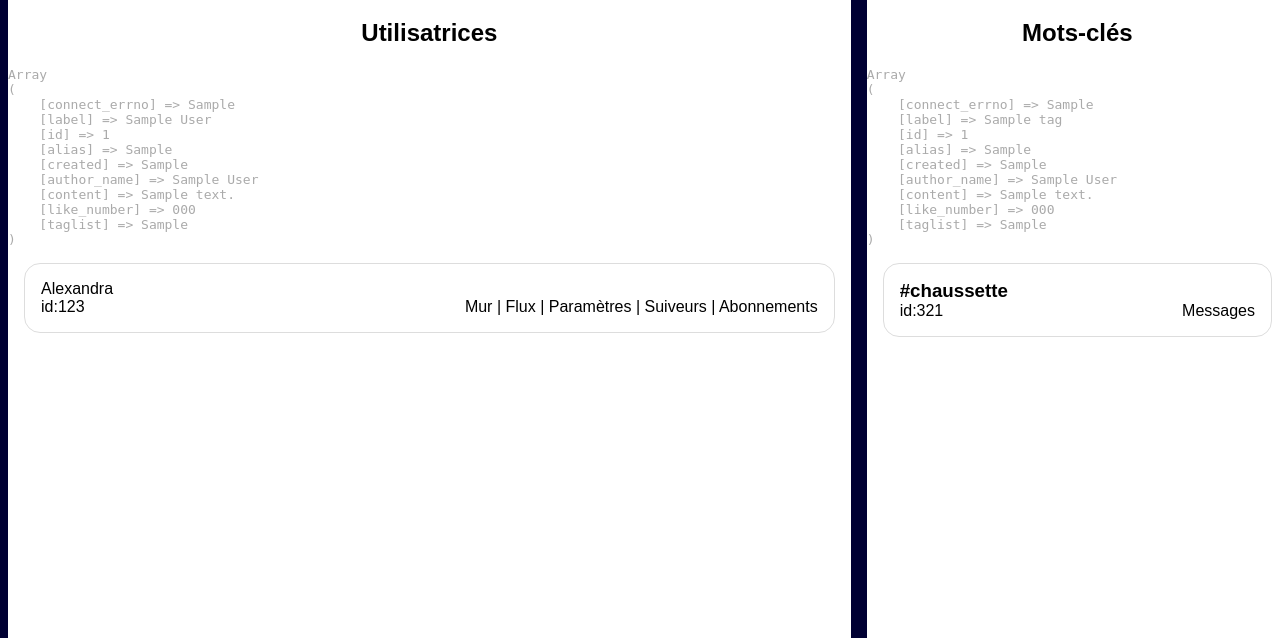
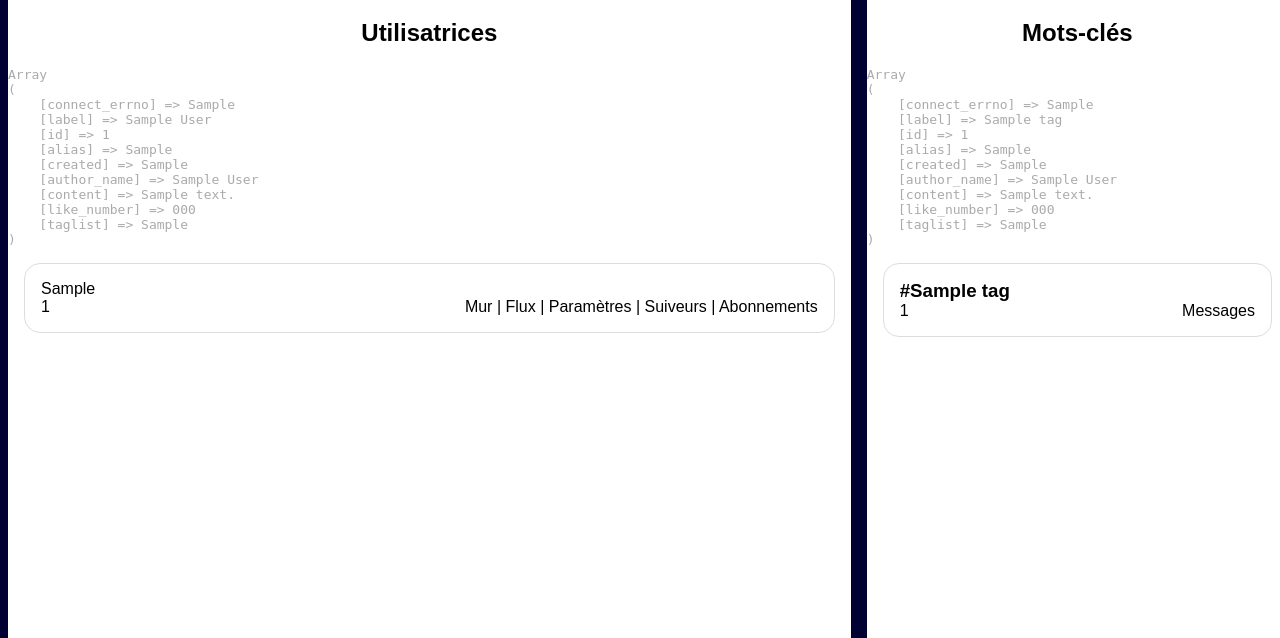
Before and after one commit to adatechschool/projet-collectif---reseau-social-php-kjj_reseausocial, a PHP site: page /admin.php in a window 1280 px wide. Shown: the part 125-763 px from the top of the page. Run offline with PHP 8.4, Linux system fonts and the light colour scheme; tables that the repository leaves empty or names only in its code hold one stand-in row (values such as "Sample post").

Commit message:
CHANGES : PHP on admin page done

```diff
--- a/resoc_n1/admin.php
+++ b/resoc_n1/admin.php
@@ -46,10 +46,10 @@
                     echo "<pre>" . print_r($tag, 1) . "</pre>";
                     ?>
                     <article>
-                        <h3>#chaussette</h3>
-                        <p>id:321</p>
+                        <h3>#<?php echo $tag['label']?></h3>
+                        <p><?php echo $tag['id']?></p>
                         <nav>
-                            <a href="tags.php?tag_id=321">Messages</a>
+                            <a href="tags.php?tag_id=<?php echo $tag['id']?>"> Messages</a>
                         </nav>
                     </article>
                 <?php } ?>
@@ -79,14 +79,14 @@
                     echo "<pre>" . print_r($tag, 1) . "</pre>";
                     ?>
                     <article>
-                        <h3>Alexandra</h3>
-                        <p>id:123</p>
+                        <h3><?php echo $tag['alias']?></h3>
+                        <p><?php echo $tag['id']?></p>
                         <nav>
-                            <a href="wall.php?user_id=123">Mur</a>
-                            | <a href="feed.php?user_id=123">Flux</a>
-                            | <a href="settings.php?user_id=123">Paramètres</a>
-                            | <a href="followers.php?user_id=123">Suiveurs</a>
-                            | <a href="subscriptions.php?user_id=123">Abonnements</a>
+                            <a href="wall.php?user_id=<?php echo $tag['id']?>">Mur</a>
+                            | <a href="feed.php?user_id=<?php echo $tag['id']?>">Flux</a>
+                            | <a href="settings.php?user_id=<?php echo $tag['id']?>">Paramètres</a>
+                            | <a href="followers.php?user_id=<?php echo $tag['id']?>">Suiveurs</a>
+                            | <a href="subscriptions.php?user_id=<?php echo $tag['id']?>">Abonnements</a>
                         </nav>
                     </article>
                 <?php } ?>
```
